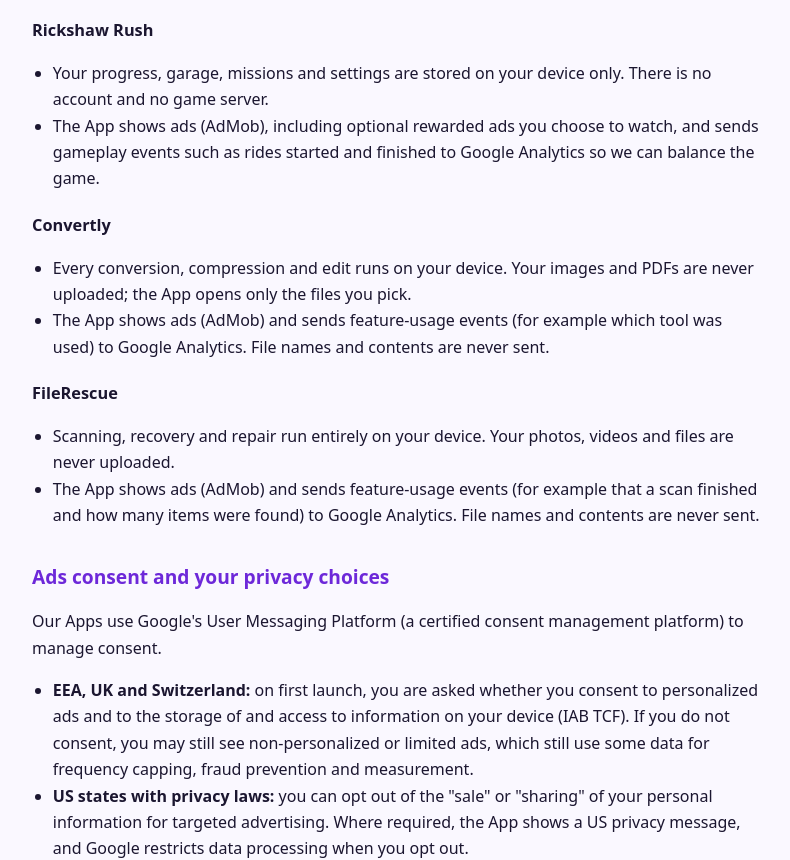
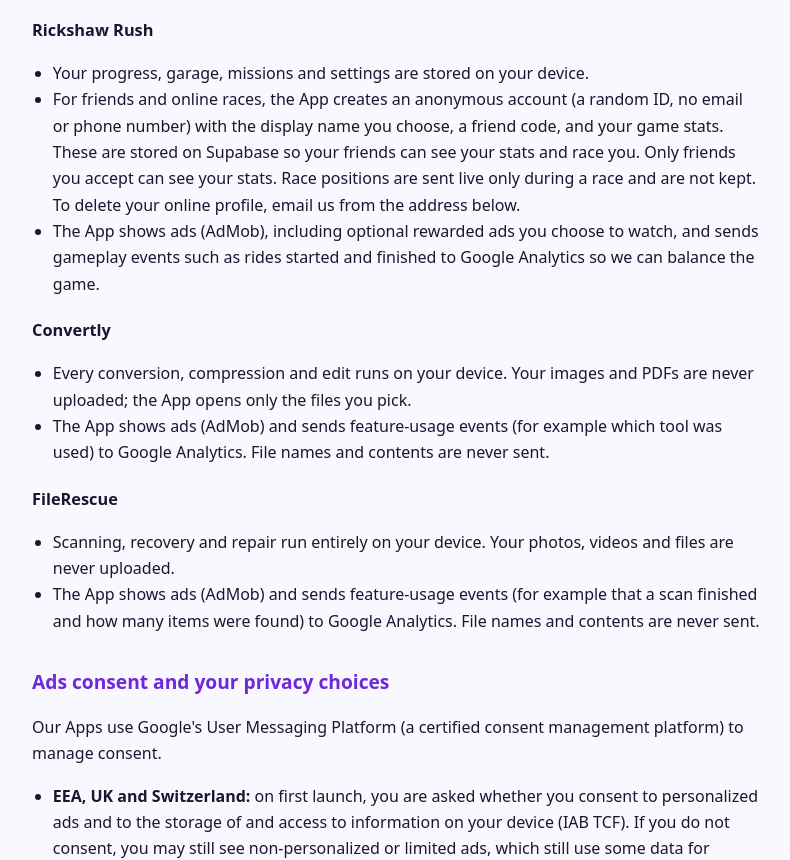
Before and after one commit to Ahmad782/ahmad782.github.io, a plain HTML site: page privacy/index.html in a window 1280 px wide. Shown: the part 3209-4069 px from the top of the page, without its empty margins (244-1034 px from the left). Drawn offline with Linux system fonts and the light colour scheme.

Commit message:
Rickshaw Rush: friends and online races data

```diff
--- a/privacy/index.html
+++ b/privacy/index.html
@@ -86,7 +86,8 @@
 
 <h3 id="rickshawrush">Rickshaw Rush</h3>
 <ul>
-<li>Your progress, garage, missions and settings are stored on your device only. There is no account and no game server.</li>
+<li>Your progress, garage, missions and settings are stored on your device.</li>
+<li>For friends and online races, the App creates an anonymous account (a random ID, no email or phone number) with the display name you choose, a friend code, and your game stats. These are stored on Supabase so your friends can see your stats and race you. Only friends you accept can see your stats. Race positions are sent live only during a race and are not kept. To delete your online profile, email us from the address below.</li>
 <li>The App shows ads (AdMob), including optional rewarded ads you choose to watch, and sends gameplay events such as rides started and finished to Google Analytics so we can balance the game.</li>
 </ul>
 
```
